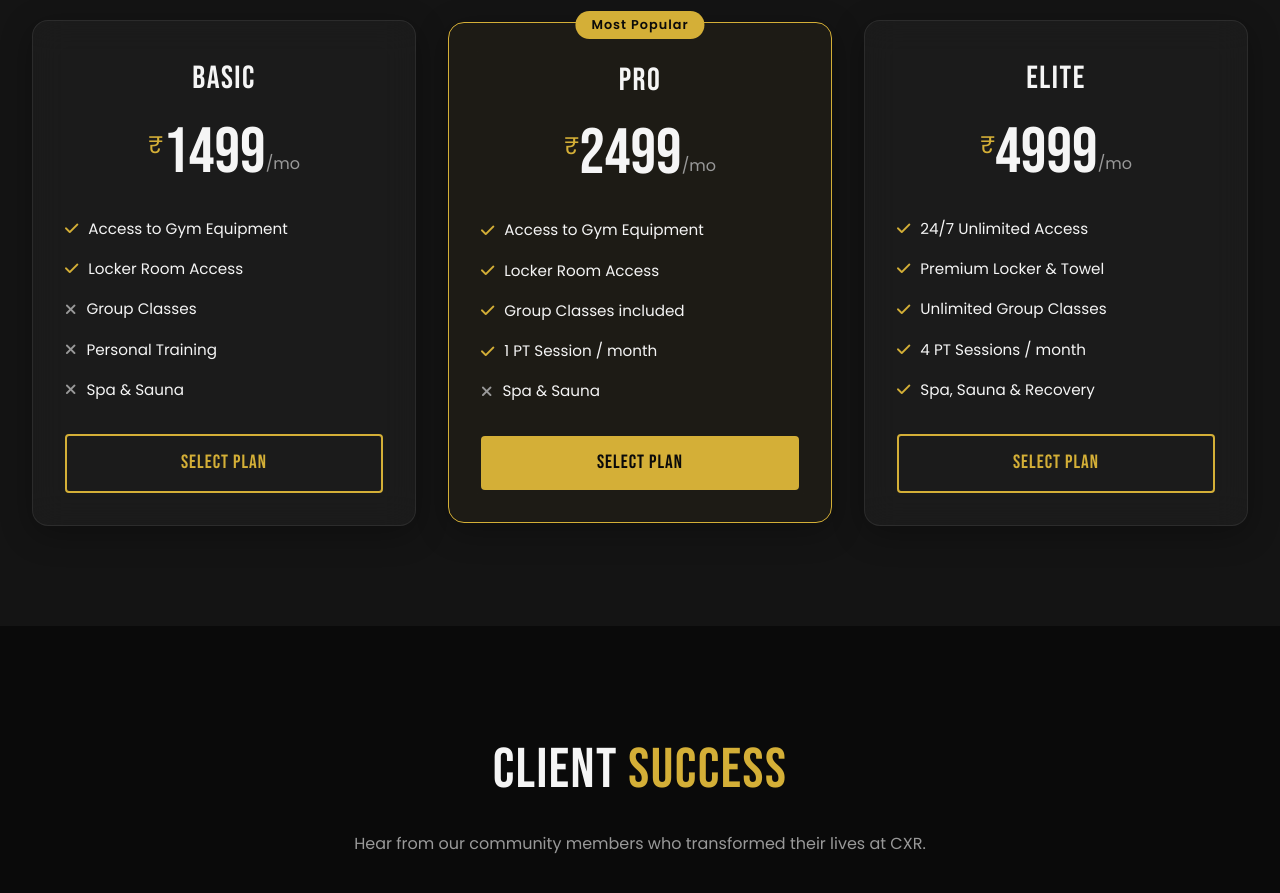
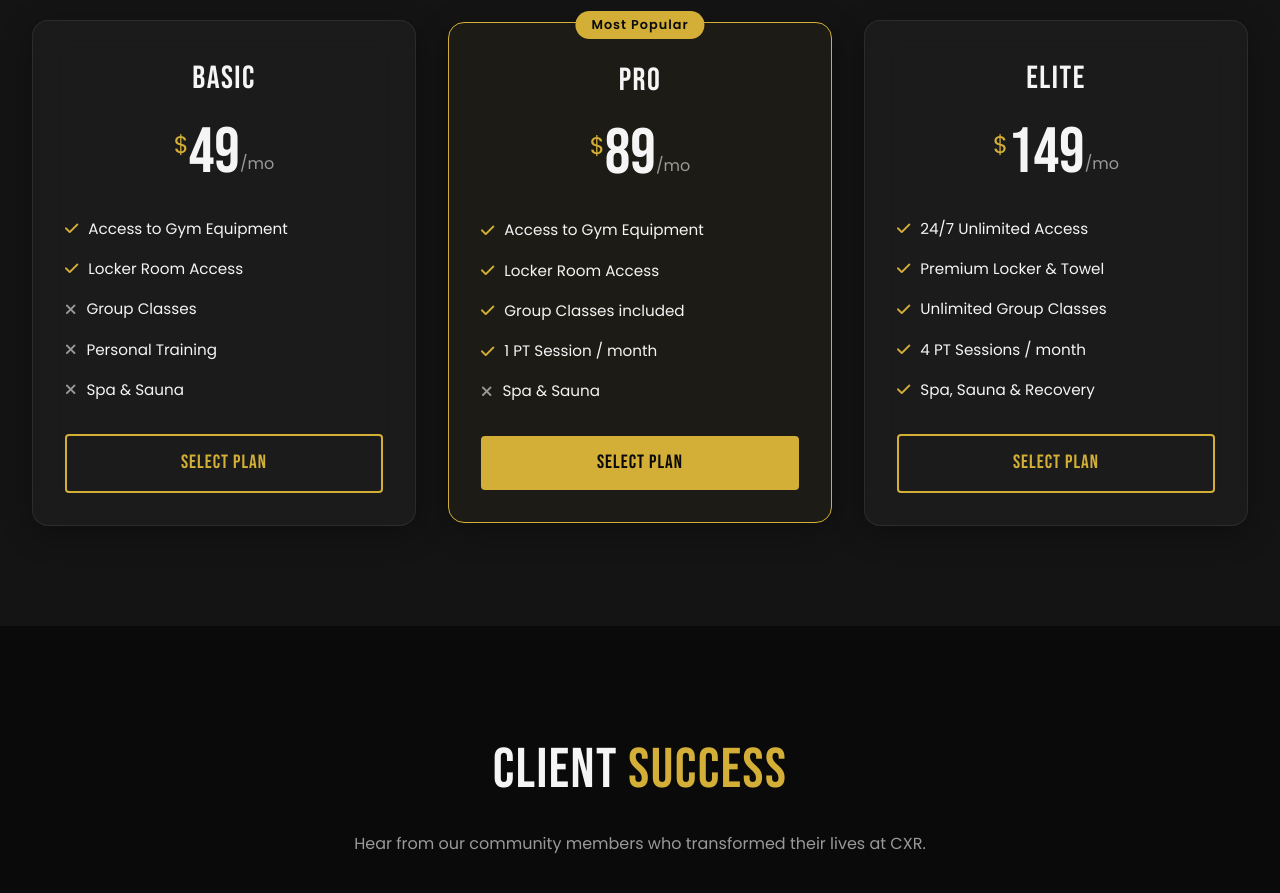
Before and after one commit to akki07-hub/FUTURE_FS_03, a plain HTML site: page index.html in a window 1280 px wide. Shown: the part 4040-4933 px from the top of the page. Drawn offline with Linux system fonts and the light colour scheme.

Commit message:
Switch membership pricing from INR to USD
Co-Authored-By: Claude Opus 5.5 <noreply@anthropic.com>

```diff
--- a/index.html
+++ b/index.html
@@ -196,8 +196,8 @@
                 <div class="glass-card plan-card reveal">
                     <h3>Basic</h3>
                     <div class="price">
-                        <span class="currency">₹</span>
-                        <span class="amount">1499</span>
+                        <span class="currency">$</span>
+                        <span class="amount">49</span>
                         <span class="period">/mo</span>
                     </div>
                     <ul class="plan-features">
@@ -215,8 +215,8 @@
                     <div class="popular-badge">Most Popular</div>
                     <h3>Pro</h3>
                     <div class="price">
-                        <span class="currency">₹</span>
-                        <span class="amount">2499</span>
+                        <span class="currency">$</span>
+                        <span class="amount">89</span>
                         <span class="period">/mo</span>
                     </div>
                     <ul class="plan-features">
@@ -233,8 +233,8 @@
                 <div class="glass-card plan-card reveal" style="transition-delay: 0.2s;">
                     <h3>Elite</h3>
                     <div class="price">
-                        <span class="currency">₹</span>
-                        <span class="amount">4999</span>
+                        <span class="currency">$</span>
+                        <span class="amount">149</span>
                         <span class="period">/mo</span>
                     </div>
                     <ul class="plan-features">
```
